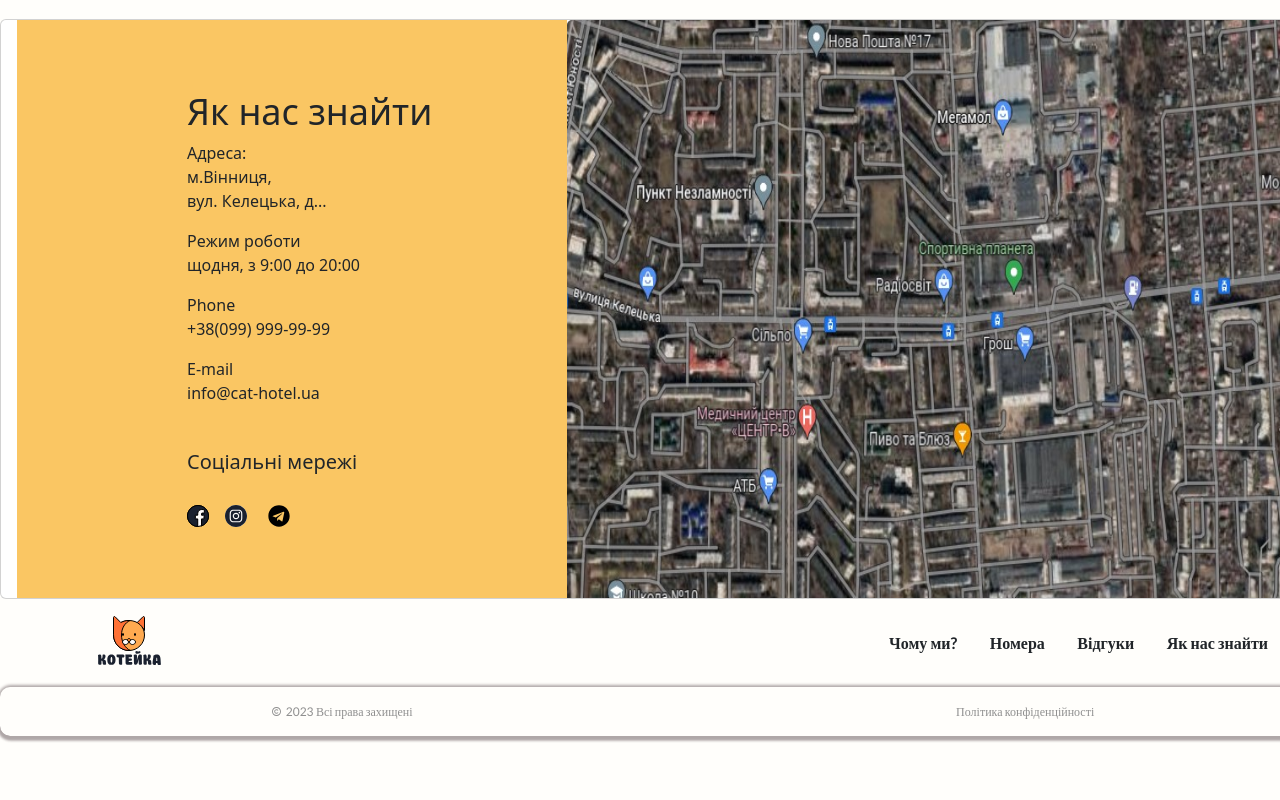
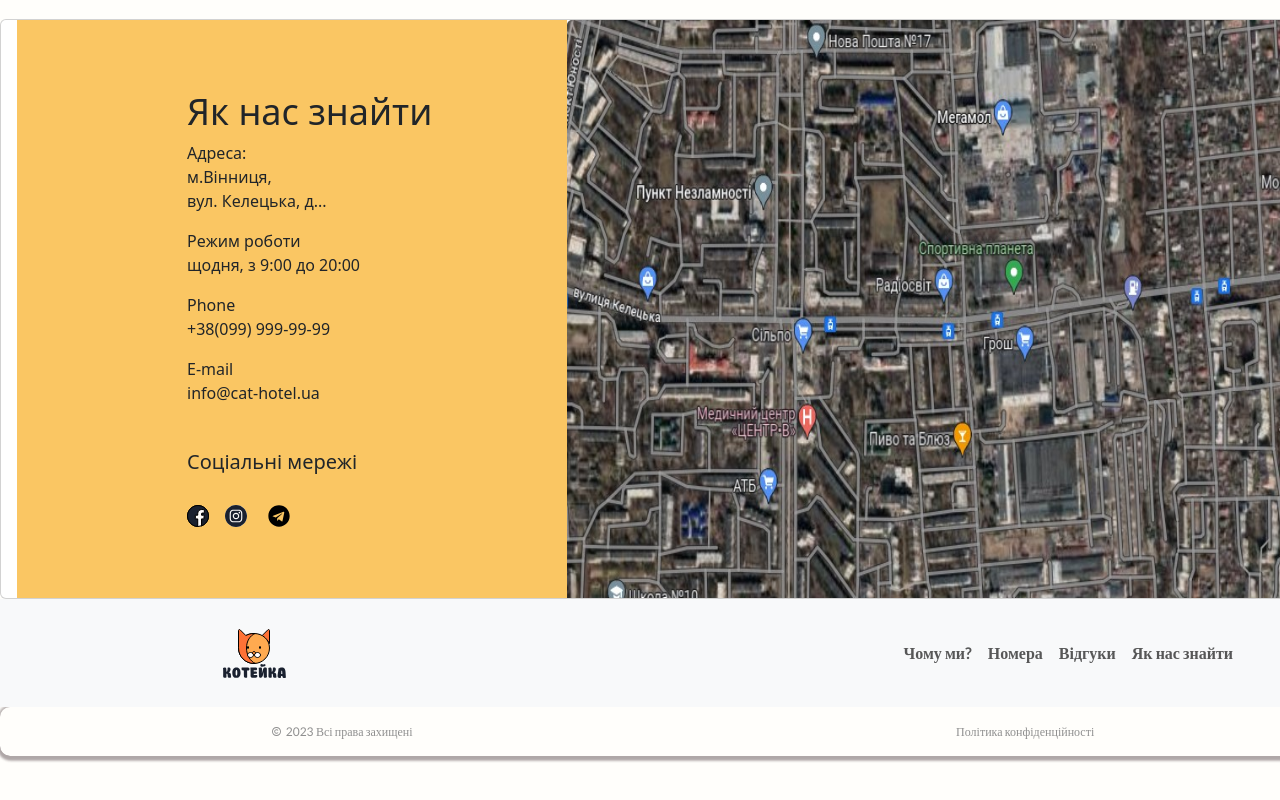
Before and after one commit to agronom99/a_hotel_for_cats-react, a React (Create React App) app: page / in a window 1280 px wide. Shown: the part 2753-3553 px from the top of the page. Built offline with nearby package versions, Linux system fonts and the light colour scheme.

Commit message:
2023.07.16 16-20

```diff
--- a/package.json
+++ b/package.json
@@ -17,7 +17,6 @@
     "web-vitals": "^2.1.4"
   },
   "scripts": {
-
     "start": "react-scripts start",
     "build": "react-scripts build",
     "test": "react-scripts test",
@@ -44,6 +43,7 @@
     ]
   },
   "devDependencies": {
+    "@babel/preset-react": "^7.22.5",
     "gh-pages": "^5.0.0"
   }
 }
--- a/src/App.js
+++ b/src/App.js
@@ -18,7 +18,7 @@ function App() {
       <UncontrolledExample />
       <UncontrolledExampleReviews />
       <KitchenSinkExample />
-      <Header />
+      <ColorSchemesExample />
       <Footer />
     </div>
   );
```
Also changed, not shown: 1 other file (tests, documents, lock files or other folders).
